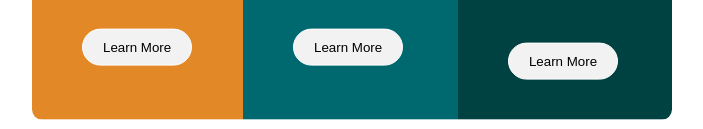
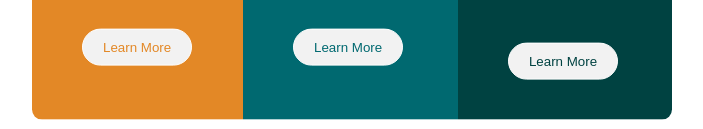
Before and after one commit to Jonny9453/3-column-preview-card-component, a plain HTML site: page index.html in a window 1280 px wide. Shown: the part 490-619 px from the top of the page, without its empty margins (288-991 px from the left). Drawn offline with Linux system fonts and the light colour scheme.

Commit message:
Update index.html of buttons

```diff
--- a/index.html
+++ b/index.html
@@ -16,7 +16,7 @@
 
 </head>
 <body>
-  <section>
+  <section >
     <div class="card">
       <div class="sedans">
         <img src="images/icon-sedans.svg" alt="">
@@ -24,7 +24,7 @@
         <p>Choose a sedan for its affordability and excellent fuel economy. Ideal for cruising in the city
           or on your next road trip.</p>
         <div class="button">
-          <button>Learn More</button>
+          <button style="color:hsl(31, 77%, 52%)">Learn More</button>
         </div>
 
       </div>
@@ -35,7 +35,7 @@
         <p>Take an SUV for its spacious interior, power, and versatility. Perfect for your next family vacation
           and off-road adventures.</p>
         <div class="button">
-          <button>Learn More</button>
+          <button style="color:hsl(184, 100%, 22%)">Learn More</button>
         </div>
 
       </div>
@@ -46,7 +46,7 @@
         <p>Cruise in the best car brands without the bloated prices. Enjoy the enhanced comfort of a luxury
           rental and arrive in style.</p>
         <div class="button">
-          <button>Learn More</button>
+          <button style="color:hsl(179, 100%, 13%) ;">Learn More</button>
         </div>
 
       </div>
```
